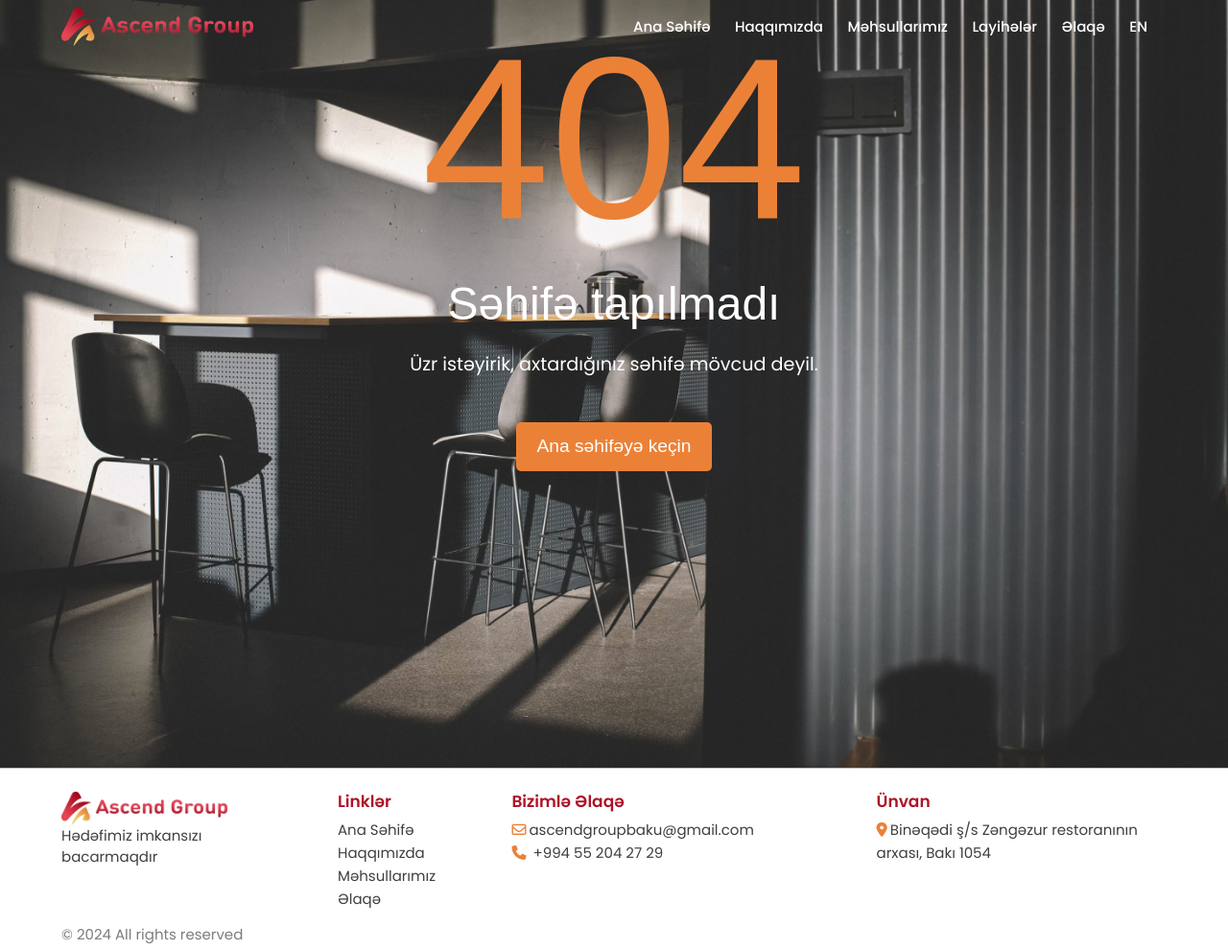
After one commit to naillegal/ascendgroup.az, a Django app: template templates/error.html in a window 1280 px wide. The commit adds this page. Shown: the whole page at 96% size. Run offline with Django 5.2, Linux system fonts and the light colour scheme; the template is opened without the code that fills it: most values are stand-ins (such as "Sample title", 1, 10 or a date in 2020); some libraries are stand-ins or nearby versions.

Commit message:
error.html-added

```diff
--- a/backend/urls.py
+++ b/backend/urls.py
@@ -21,6 +21,7 @@ from django.urls import path, include
 from django.conf.urls.i18n import i18n_patterns
 from os import getenv
 
+handler404 = 'backend.views.handler_error_view'
 
 urlpatterns = [
     path(getenv('ADMIN_URL'), admin.site.urls),
--- /dev/null
+++ b/static/styles/_error.scss
@@ -0,0 +1,44 @@
+.error-container {
+  margin: 0;
+  padding: 0;
+  font-family: Arial, sans-serif;
+  background-color: #fff;
+  background-image: url("../assets/contact1.png");
+  background-repeat: no-repeat;
+  background-size: cover;
+  text-align: center;
+  height: 100vh;
+  h1 {
+    font-size: 15rem;
+    margin: 0;
+    color: rgba(235, 129, 55, 1);
+  }
+
+  h2 {
+    font-size: 3rem;
+    margin-top: 0;
+    color: #fff;
+  }
+
+  p {
+    font-size: 1.2rem;
+    color: #fff;
+    margin-top: 20px;
+  }
+
+  .btn {
+    display: inline-block;
+    margin-top: 30px;
+    padding: 10px 20px;
+    background-color: rgba(235, 129, 55, 1);
+    color: #fff;
+    text-decoration: none;
+    border-radius: 5px;
+    transition: 0.2s ease-in-out;
+    font-size: 1.2rem;
+  }
+
+  .btn:hover {
+    background-color: rgba(173, 18, 38, 1);
+  }
+}
--- a/static/styles/style.css
+++ b/static/styles/style.css
@@ -2736,6 +2736,47 @@ footer .wrapper .copyright {
     font-size: 15px;
   }
 }
+.error-container {
+  margin: 0;
+  padding: 0;
+  font-family: Arial, sans-serif;
+  background-color: #fff;
+  background-image: url("../assets/contact1.png");
+  background-repeat: no-repeat;
+  background-size: cover;
+  text-align: center;
+  height: 100vh;
+}
+.error-container h1 {
+  font-size: 15rem;
+  margin: 0;
+  color: rgb(235, 129, 55);
+}
+.error-container h2 {
+  font-size: 3rem;
+  margin-top: 0;
+  color: #fff;
+}
+.error-container p {
+  font-size: 1.2rem;
+  color: #fff;
+  margin-top: 20px;
+}
+.error-container .btn {
+  display: inline-block;
+  margin-top: 30px;
+  padding: 10px 20px;
+  background-color: rgb(235, 129, 55);
+  color: #fff;
+  text-decoration: none;
+  border-radius: 5px;
+  transition: 0.2s ease-in-out;
+  font-size: 1.2rem;
+}
+.error-container .btn:hover {
+  background-color: rgb(173, 18, 38);
+}
+
 * {
   margin: 0;
   padding: 0;
--- a/static/styles/style.scss
+++ b/static/styles/style.scss
@@ -17,6 +17,7 @@
 @import "projects";
 @import "projects-detail";
 @import "./layout";
+@import "./error";
 @import url("https://fonts.googleapis.com/css2?family=Poppins:ital,wght@0,100;0,200;0,300;0,400;0,500;0,600;0,700;0,800;0,900;1,100;1,200;1,300;1,400;1,500;1,600;1,700;1,800;1,900&display=swap");
 * {
   margin: 0;
--- /dev/null
+++ b/templates/error.html
@@ -0,0 +1,16 @@
+{% extends 'layout.html' %}
+{% block title %}
+  <title>Səhifə tapılmadı</title>
+{% endblock title %}
+{% load static %}
+{% block main %}
+<body>
+  <div class="error-container">
+    <h1>404</h1>
+    <h2>Səhifə tapılmadı</h2>
+    <p>Üzr istəyirik, axtardığınız səhifə mövcud deyil.</p>
+    <a href="{% url 'home:home' %}" class="btn">Ana səhifəyə keçin</a>
+  </div>
+</body>
+</html>
+{% endblock main %}
```
Also changed, not shown: backend/views.py (added, +9 -0 lines), static/assets/contact1.png (added), 1 other file.
